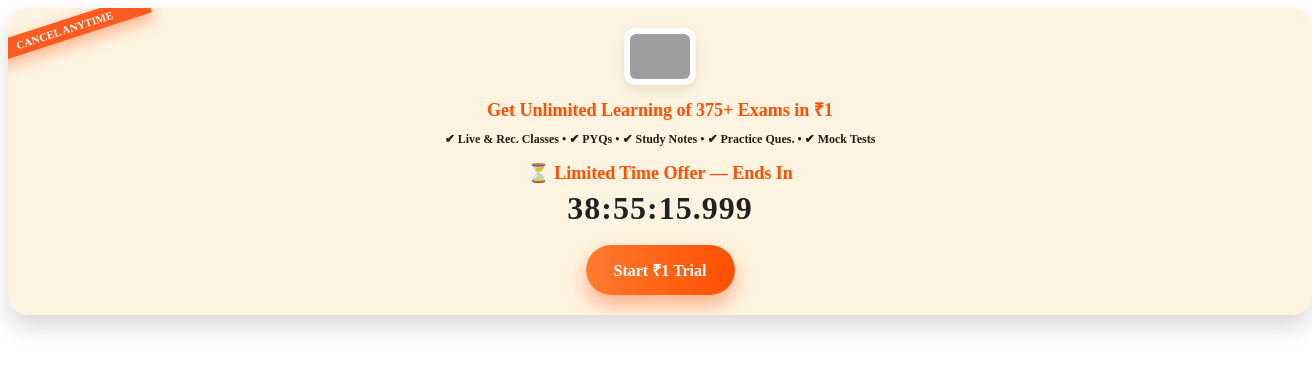
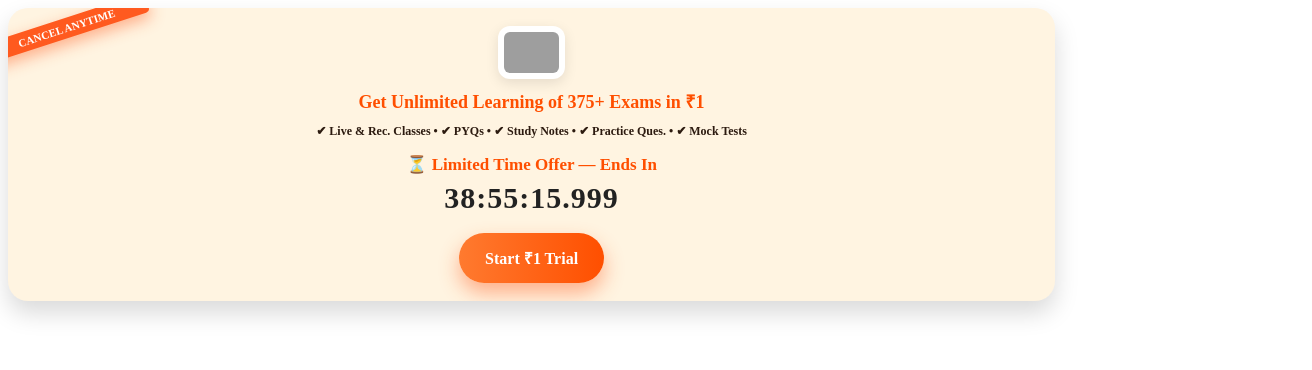
Before and after one commit to PavanShiva7730/super-pass-live-timer, a plain HTML site: page index.html in a window 1280 px wide. Shown: the whole page, 1312 px wide, since content can reach past the window. Drawn offline with Linux system fonts and the light colour scheme; grey boxes are pictures that could not be loaded.

Commit message:
Update index.html

```diff
--- a/index.html
+++ b/index.html
@@ -1,10 +1,10 @@
-<!-- RESPONSIVE SUPER PASS WIDGET -->
+<!-- SUPER PASS RESPONSIVE TIMER WIDGET -->
 <div style="
   max-width:100%;
-  width:100%;
+  width:80%;
   background:#fff4e1;
   border-radius:20px;
-  padding:20px;
+  padding:18px;
   box-shadow:0 12px 25px rgba(0,0,0,0.15);
   display:flex;
   flex-direction:column;
@@ -16,17 +16,18 @@
   <!-- Ribbon -->
   <div style="
     position:absolute;
-    top:12px;
-    left:-32px;
+    top:10px;
+    left:-26px;
     background:#ff5a1f;
     color:#fff;
-    padding:4px 38px;
+    padding:4px 34px;
     font-size:11px;
     font-weight:800;
     transform:rotate(-18deg);
     box-shadow:0 6px 15px rgba(255,90,31,0.45);
     text-transform:uppercase;
     z-index:5;
+    border-radius:4px;
   ">
     CANCEL ANYTIME
   </div>
@@ -34,10 +35,10 @@
   <!-- Logo -->
   <img
     src="https://cdn.testbook.com/1763306859559-Supar%20Pass%20LIVE-3%20%282%29.svg/1763306861.svg%2Bxml"
-    style="width:60px;background:#fff;padding:6px;border-radius:12px;margin-bottom:12px;box-shadow:0 4px 13px rgba(0,0,0,0.1);"
+    style="width:55px;background:#fff;padding:6px;border-radius:12px;margin-bottom:10px;box-shadow:0 4px 13px rgba(0,0,0,0.1);"
   >
 
-  <!-- Heading -->
+  <!-- Main Heading -->
   <div style="
       font-size:18px;
       font-weight:900;
@@ -47,7 +48,7 @@
     Get Unlimited Learning of 375+ Exams in ₹1
   </div>
 
-  <!-- Features -->
+  <!-- Feature Line -->
   <div style="
       margin-top:10px;
       font-size:12px;
@@ -60,13 +61,19 @@
   </div>
 
   <!-- Timer Title -->
-  <div style="font-size:18px;font-weight:900;color:#ff4f00;margin-top:14px;">
+  <div style="
+    font-size:17px;
+    font-weight:900;
+    color:#ff4f00;
+    margin-top:14px;
+    text-align:center;
+  ">
     ⏳ Limited Time Offer — Ends In
   </div>
 
   <!-- Timer -->
   <div id="tb-timer"
-       style="font-size:32px;font-weight:900;color:#222;letter-spacing:1px;margin-top:6px;text-align:center;">
+       style="font-size:30px;font-weight:900;color:#222;letter-spacing:1px;margin-top:6px;text-align:center;">
   </div>
 
   <!-- CTA Button -->
@@ -75,7 +82,7 @@
         margin-top:18px;
         background:linear-gradient(90deg,#ff7a2f 0%,#ff4f00 100%);
         color:#fff;
-        padding:14px 28px;
+        padding:14px 26px;
         font-size:16px;
         font-weight:900;
         border-radius:40px;
@@ -83,6 +90,7 @@
         box-shadow:0 10px 20px rgba(255,90,31,0.45);
         transition:0.2s ease;
         display:inline-block;
+        text-align:center;
      ">
     Start ₹1 Trial
   </a>
@@ -90,23 +98,20 @@
 </div>
 
 <style>
-@keyframes shine {
-  0% { left: -120%; }
-  60% { left: 140%; }
-  100% { left: 140%; }
-}
-
 /* MOBILE RESPONSIVE FIX */
 @media(max-width:480px){
   #tb-timer {
     font-size:26px !important;
   }
+  div[style*="font-size:18px;"] {
+    font-size:17px !important;
+  }
+  div[style*='font-size:17px;']{
+    font-size:16px !important;
+  }
   a {
     font-size:14px !important;
-    padding:12px 24px !important;
-  }
-  div[style*="font-size:18px;font-weight:900;color:#ff4f00;margin-top:14px"]{
-    font-size:17px !important;
+    padding:12px 22px !important;
   }
 }
 </style>
```
